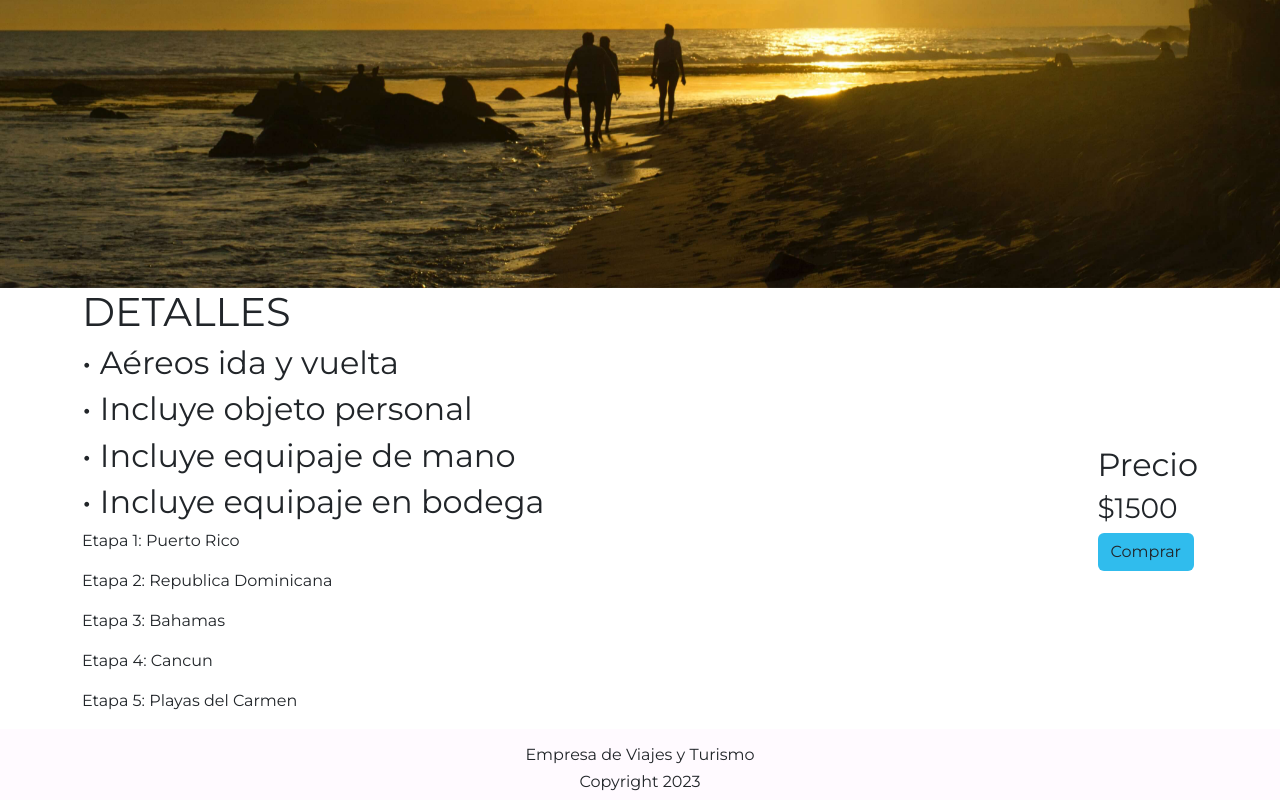
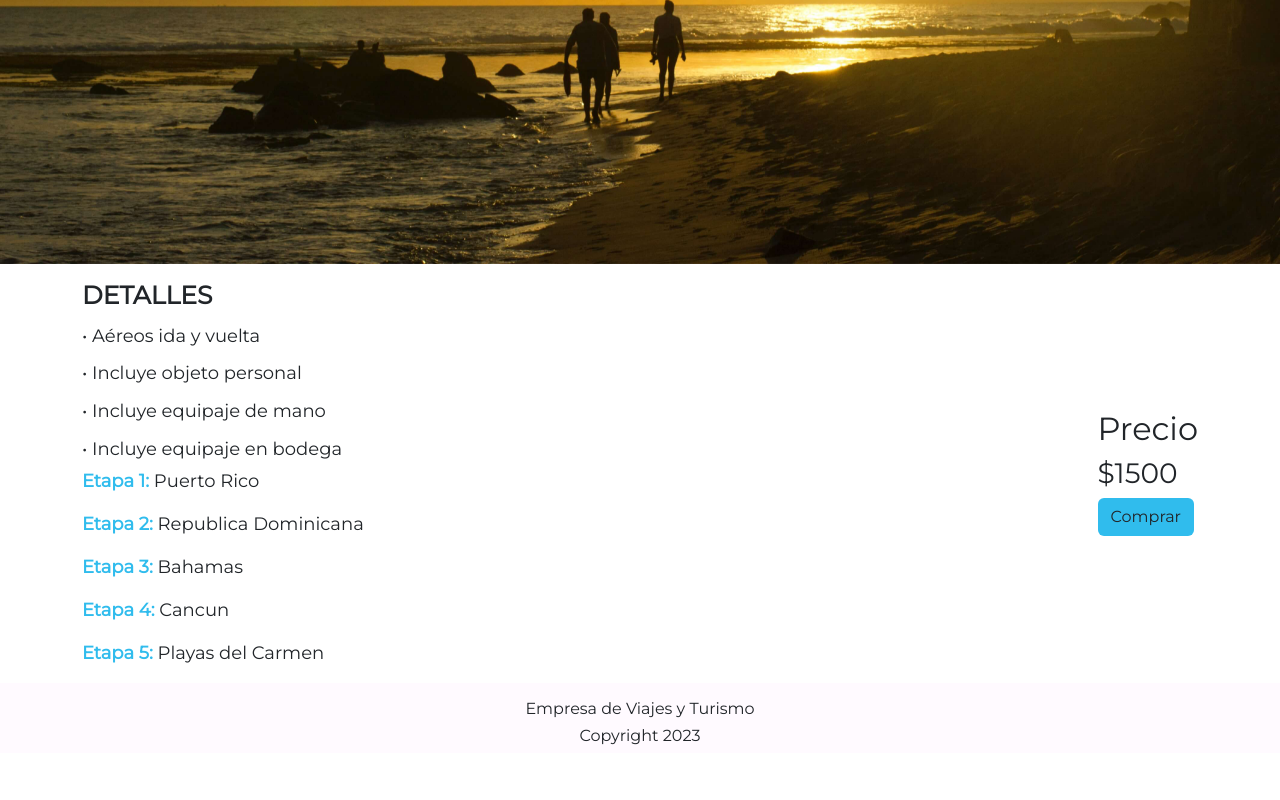
Before and after one commit to Valentin-Fernandez/PangeaViajes, a website: page pages/caribe.html in a window 1280 px wide. Shown: the part 644-1444 px from the top of the page. After the commit the page ends 1397 px from the top, so only its background shows below. Drawn offline with nearby package versions, Linux system fonts and the light colour scheme.

Commit message:
Estilos para Packs de viajes

```diff
--- a/pages/caribe.html
+++ b/pages/caribe.html
@@ -6,7 +6,7 @@
     <!-- Bootstrap -->
     <link href="https://cdn.jsdelivr.net/npm/bootstrap@5.3.2/dist/css/bootstrap.min.css" rel="stylesheet" integrity="sha384-T3c6CoIi6uLrA9TneNEoa7RxnatzjcDSCmG1MXxSR1GAsXEV/Dwwykc2MPK8M2HN" crossorigin="anonymous">
     <!-- CSS -->
-    <<link rel="stylesheet" href="../css/style.css">
+    <link rel="stylesheet" href="../css/style.css">
     <!-- Fuente -->
     <link rel="preconnect" href="https://fonts.googleapis.com">
     <link rel="preconnect" href="https://fonts.gstatic.com" crossorigin>
--- /dev/null
+++ b/scss/pages/_packeucas.scss
@@ -0,0 +1,24 @@
+.detalles-viaje{
+    margin-top: 1rem;
+    h1{
+        font-size: 25px;
+        font-weight: bold;
+    }
+    h2{
+        margin-top: 1rem;
+        font-size: 18px;
+    }
+    p{
+        font-size: 18px;
+    }
+    .punto{
+        content: 50px;
+        margin: 0;
+        padding: 0;
+    }
+    .etapas{
+        font-weight: bold;
+        color: nth($colors, 2)
+    }
+
+}
--- a/scss/style.scss
+++ b/scss/style.scss
@@ -10,3 +10,4 @@
 @import "pages/home";
 @import "pages/contact";
 @import "pages/aboutus";
+@import "pages/packeucas";
```
Also changed, not shown: css/style.css, 1 other file.
